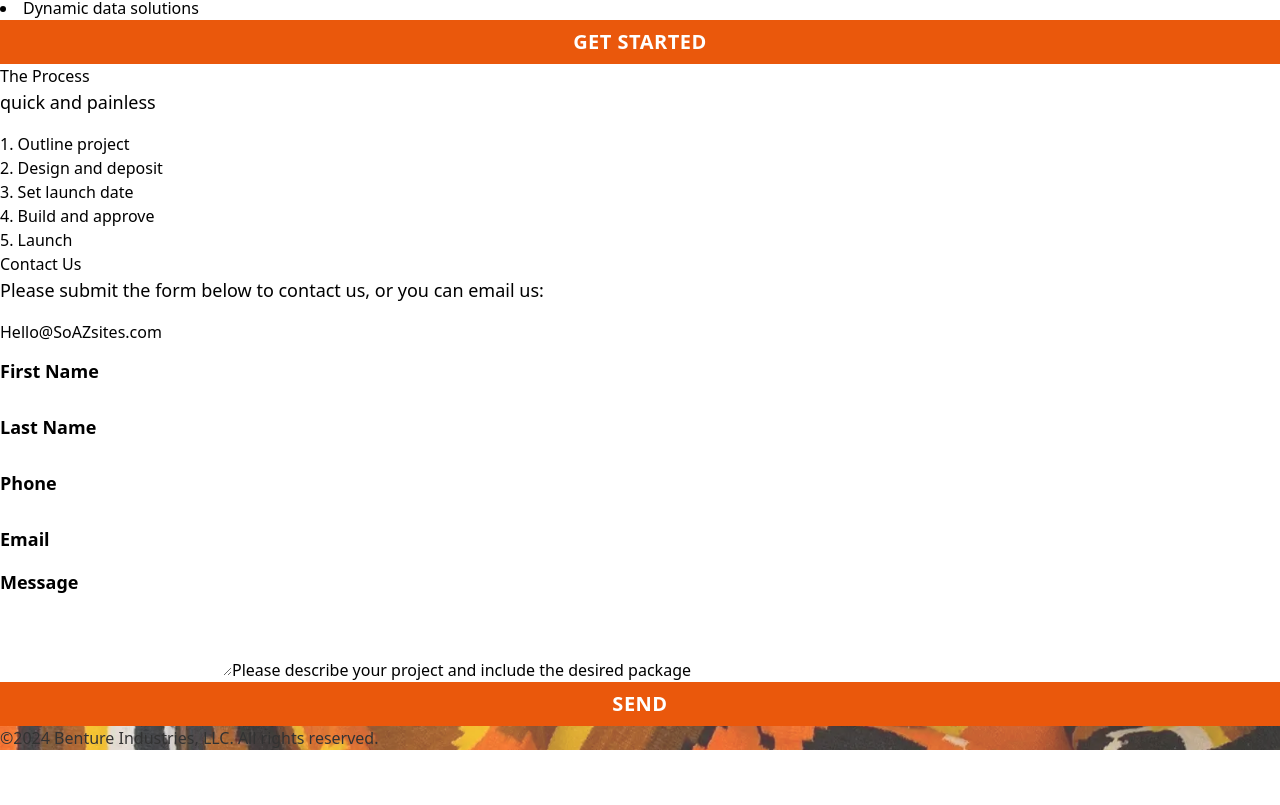
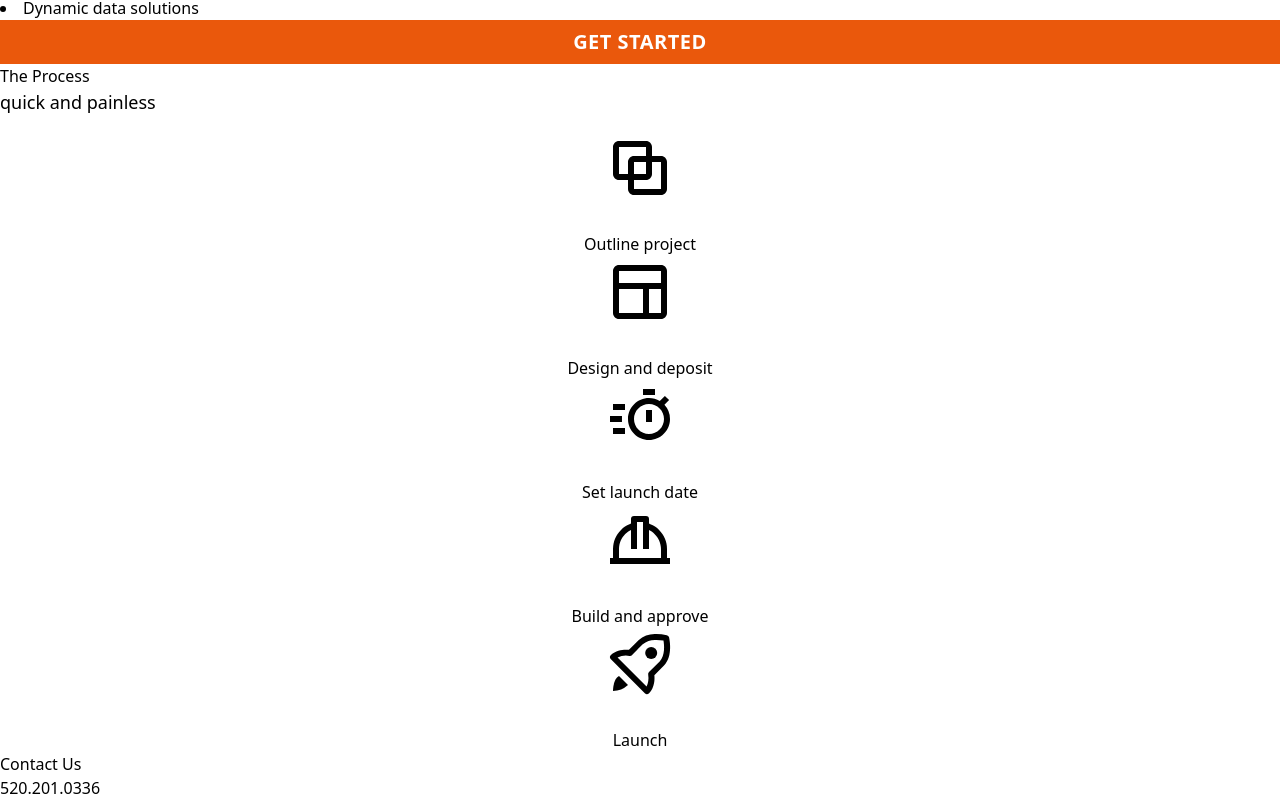
Before and after one commit to soldierforus/soaz, an Angular app: page / in a window 1280 px wide. Shown: the part 1472-2277 px from the top of the page. Before the commit the page ends 2222 px from the top, so only its background shows below. Built offline with nearby package versions, Linux system fonts and the light colour scheme.

Commit message:
phone, process

```diff
--- a/src/app/contact/contact.component.html
+++ b/src/app/contact/contact.component.html
@@ -1,8 +1,9 @@
 <div class="w-full bg-sky-700 text-white p-8 py-16">
   <h4 id="contact" class="text-4xl font-bold text-center w-full mb-4">Contact Us</h4>
+  <a href="tel:520-201-0336" class="text-5xl font-bold text-center w-full mb-6 text-orange-600 hover:text-orange-700 flex justify-center">520.201.0336</a>
   <div class="text-center mb-12">
     <p>Please submit the form below to contact us, or you can email us:</p>
-    <a class="font-bold hover:text-orange-500 underline" href="mailto:hello@soazsites.com">Hello&#64;SoAZsites.com</a>
+    <a class="font-bold text-orange-600 hover:text-orange-700 underline" href="mailto:hello@soazsites.com">Hello&#64;SoAZsites.com</a>
   </div>
   <div class="flex flex-col lg:flex-row justify-center gap-8 m-auto">
     <div class="w-full lg:w-2/5 flex m-auto">
--- a/src/app/pricing/pricing.component.html
+++ b/src/app/pricing/pricing.component.html
@@ -1,11 +1,11 @@
 <div class="p-4">
   <div class="w-3/4 m-auto mb-20 text-center">
-    <h3 id="pricing" class="text-2xl font-bold mb-2">Pricing</h3>
-    <p>Everything listed in each package is included, the only variable is the domain name which is not included.</p>
-    <p>We believe in transparency, which is why we offer clear pricing with no hidden fees. You’ll know exactly what to expect from the start, allowing you to plan your budget with confidence. </p>
+    <h3 id="pricing" class="text-4xl font-bold mb-2">Pricing</h3>
+    <p>Everything listed in each package is included, the only variable is the domain name which is not included as prices are out of our control.</p>
+    <p>We believe in transparency, which is why we offer clear pricing with no hidden fees. You’ll know exactly what to expect from the start, allowing you to plan your budget with confidence.</p>
   </div>
 
-  <div class="w-full sm:w-3/4 grid grid-cols-1 md:grid-cols-2 gap-x-20 gap-y-5 mx-auto">
+  <div class="w-full sm:w-3/4 grid grid-cols-1 md:grid-cols-2 gap-x-20 gap-y-5 mx-auto mb-10">
     @for (package of prices; track $index) {
       <app-price-card [package]="package"></app-price-card>
     }
--- a/src/app/process/process.component.css
+++ b/src/app/process/process.component.css
@@ -1,9 +1,7 @@
-.process {
-  @apply w-full;
+.process li {
+  @apply flex flex-col items-center justify-end;
 }
 
-@media (min-width:  640px) {
-  .process {
-    @apply w-3/5;
-  }
+.process li svg {
+  @apply mb-7;
 }
--- a/src/app/process/process.component.html
+++ b/src/app/process/process.component.html
@@ -1,15 +1,28 @@
-<div class="w-3/4 m-auto mb-4">
-  <div class="mb-6 text-center">
-    <h3 id="process" class="text-2xl font-bold">The Process</h3>
+<div class="w-full mb-4">
+  <div class="mb-12 md:mb-4 text-center">
+    <h3 id="process" class="text-4xl font-bold">The Process</h3>
     <p class="text-sm">quick and painless</p>
   </div>
-  <div class="process m-auto flex justify-center">
-    <ol class="text-xl sm:text-2xl mt-4">
-      <li>Outline project</li>
-      <li>Design and deposit</li>
-      <li>Set launch date</li>
-      <li>Build and approve</li>
-      <li>Launch </li>
+    <ol class="process grid space-y-12 grid-cols-1 sm:grid-cols-2 lg:grid-cols-5 justify-evenly text-xl sm:text-2xl mt-4">
+      <li>
+        <svg xmlns="http://www.w3.org/2000/svg" width="72" height="72" viewBox="0 0 24 24" style="fill: rgba(0, 0, 0, 1);transform: ;msFilter:;"><path d="M21 19v-9c0-1.103-.897-2-2-2h-3V5c0-1.103-.897-2-2-2H5c-1.103 0-2 .897-2 2v9c0 1.103.897 2 2 2h3v3c0 1.103.897 2 2 2h9c1.103 0 2-.897 2-2zM5 14V5h9v3h-4c-1.103 0-2 .897-2 2v4H5zm9.001 0H10v-4h4.001v4zM10 16h4c1.103 0 2-.897 2-2v-4h3l.001 9H10v-3z"></path></svg>
+        Outline project
+      </li>
+      <li>
+        <svg xmlns="http://www.w3.org/2000/svg" width="72" height="72" viewBox="0 0 24 24" style="fill: rgba(0, 0, 0, 1);transform: ;msFilter:;"><path d="M19 3H5c-1.103 0-2 .897-2 2v14c0 1.103.897 2 2 2h14c1.103 0 2-.897 2-2V5c0-1.103-.897-2-2-2zm0 2 .001 4H5V5h14zM5 11h8v8H5v-8zm10 8v-8h4.001l.001 8H15z"></path></svg>
+        Design and deposit
+      </li>
+      <li>
+        <svg xmlns="http://www.w3.org/2000/svg" width="72" height="72" viewBox="0 0 24 24" style="fill: rgba(0, 0, 0, 1);transform: ;msFilter:;"><path d="m20.145 8.27 1.563-1.563-1.414-1.414L18.586 7c-1.05-.63-2.274-1-3.586-1-3.859 0-7 3.14-7 7s3.141 7 7 7 7-3.14 7-7a6.966 6.966 0 0 0-1.855-4.73zM15 18c-2.757 0-5-2.243-5-5s2.243-5 5-5 5 2.243 5 5-2.243 5-5 5z"></path><path d="M14 10h2v4h-2zm-1-7h4v2h-4zM3 8h4v2H3zm0 8h4v2H3zm-1-4h3.99v2H2z"></path></svg>
+        Set launch date
+      </li>
+      <li>
+        <svg xmlns="http://www.w3.org/2000/svg" width="72" height="72" viewBox="0 0 24 24" style="fill: rgba(0, 0, 0, 1);transform: ;msFilter:;"><path d="M21 15a9.11 9.11 0 0 0-.18-1.81 8.53 8.53 0 0 0-.53-1.69 8.08 8.08 0 0 0-.83-1.5 8.73 8.73 0 0 0-1.1-1.33A8.27 8.27 0 0 0 17 7.54a8.08 8.08 0 0 0-1.53-.83L15 6.52V5a1 1 0 0 0-1-1h-4a1 1 0 0 0-1 1v1.52l-.5.19a8.08 8.08 0 0 0-1.5.83 8.27 8.27 0 0 0-1.33 1.1A8.27 8.27 0 0 0 4.54 10a8.08 8.08 0 0 0-.83 1.53 9 9 0 0 0-.53 1.69A9.11 9.11 0 0 0 3 15v3H2v2h20v-2h-1zM5 15a7.33 7.33 0 0 1 .14-1.41 6.64 6.64 0 0 1 .41-1.31 7.15 7.15 0 0 1 .64-1.19 7.15 7.15 0 0 1 1.9-1.9A7.33 7.33 0 0 1 9 8.68V15h2V6h2v9h2V8.68a8.13 8.13 0 0 1 .91.51 7.09 7.09 0 0 1 1 .86 6.44 6.44 0 0 1 .85 1 6 6 0 0 1 .65 1.19 7.13 7.13 0 0 1 .41 1.31A7.33 7.33 0 0 1 19 15v3H5z"></path></svg>
+        Build and approve
+      </li>
+      <li>
+        <svg xmlns="http://www.w3.org/2000/svg" width="72" height="72" viewBox="0 0 24 24" style="fill: rgba(0, 0, 0, 1);transform: ;msFilter:;"><path d="M20.92 2.38A15.72 15.72 0 0 0 17.5 2a8.26 8.26 0 0 0-6 2.06Q9.89 5.67 8.31 7.27c-1.21-.13-4.08-.2-6 1.74a1 1 0 0 0 0 1.41l11.3 11.32a1 1 0 0 0 1.41 0c1.95-2 1.89-4.82 1.77-6l3.21-3.2c3.19-3.19 1.74-9.18 1.68-9.43a1 1 0 0 0-.76-.73zm-2.36 8.75L15 14.67a1 1 0 0 0-.27.9 6.81 6.81 0 0 1-.54 3.94L4.52 9.82a6.67 6.67 0 0 1 4-.5A1 1 0 0 0 9.39 9s1.4-1.45 3.51-3.56A6.61 6.61 0 0 1 17.5 4a14.51 14.51 0 0 1 2.33.2c.24 1.43.62 5.04-1.27 6.93z"></path><circle cx="15.73" cy="8.3" r="2"></circle><path d="M5 16c-2 1-2 5-2 5a7.81 7.81 0 0 0 5-2z"></path></svg>
+        Launch
+      </li>
     </ol>
-  </div>
 </div>
```
